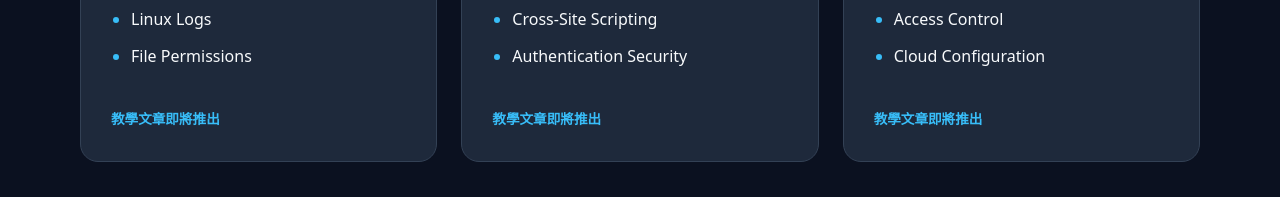
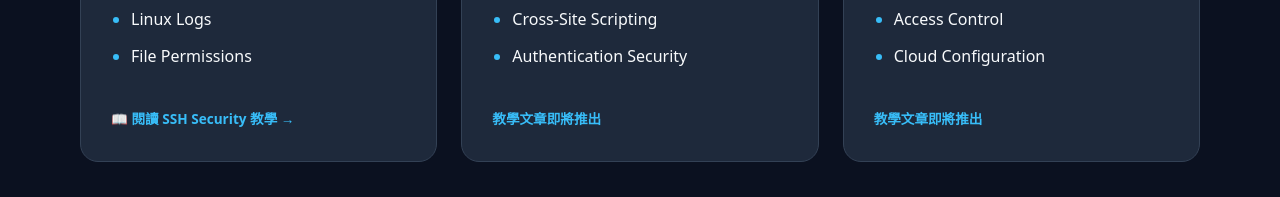
Before and after one commit to CYS-4602/cybersec-wiki, a plain HTML site: page index.html in a window 1280 px wide. Shown: the part 1179-1376 px from the top of the page. Drawn offline with Linux system fonts and the light colour scheme.

Commit message:
Link SSH Security article from homepage

```diff
--- a/index.html
+++ b/index.html
@@ -80,9 +80,10 @@
                         <li>File Permissions</li>
                     </ul>
 
-                    <span class="coming-soon">
-                        教學文章即將推出
-                    </span>
+                    <a href="pages/linux/ssh-security.html"
+                       class="coming-soon">
+                        📖 閱讀 SSH Security 教學 →
+                    </a>
                 </article>
 
                 <!-- Web Security -->
```
